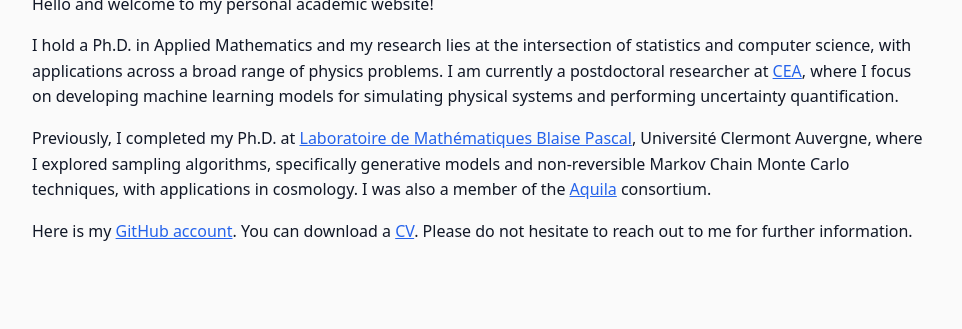
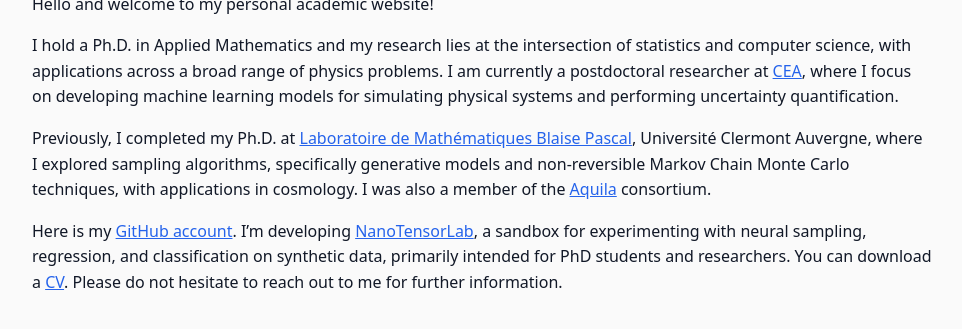
Before and after one commit to vincentsouveton/vincentsouveton.github.io, a Jekyll site: the page built from index.md, in a window 1280 px wide, cut to the strip 320-649 px from the top of the page. Shown: the whole strip, without its empty margins (158-1120 px from the left). Built offline with Jekyll 4.4.1, drawn with Linux system fonts in a browser that asks for light colours.

Commit message:
Index update

```diff
--- a/index.md
+++ b/index.md
@@ -12,4 +12,4 @@ I hold a Ph.D. in Applied Mathematics and my research lies at the intersection o
 
 Previously, I completed my Ph.D. at [Laboratoire de Mathématiques Blaise Pascal](https://lmbp.uca.fr/), Université Clermont Auvergne, where I explored sampling algorithms, specifically generative models and non-reversible Markov Chain Monte Carlo techniques, with applications in cosmology. I was also a member of the [Aquila](https://www.aquila-consortium.org/) consortium.
 
-Here is my [GitHub account](https://github.com/vincentsouveton/). You can download a [CV](assets/CV.pdf). Please do not hesitate to reach out to me for further information.
+Here is my [GitHub account](https://github.com/vincentsouveton/). I’m developing [NanoTensorLab](https://github.com/vincentsouveton/NanoTensorLab), a sandbox for experimenting with neural sampling, regression, and classification on synthetic data, primarily intended for PhD students and researchers. You can download a [CV](assets/CV.pdf). Please do not hesitate to reach out to me for further information.
```
